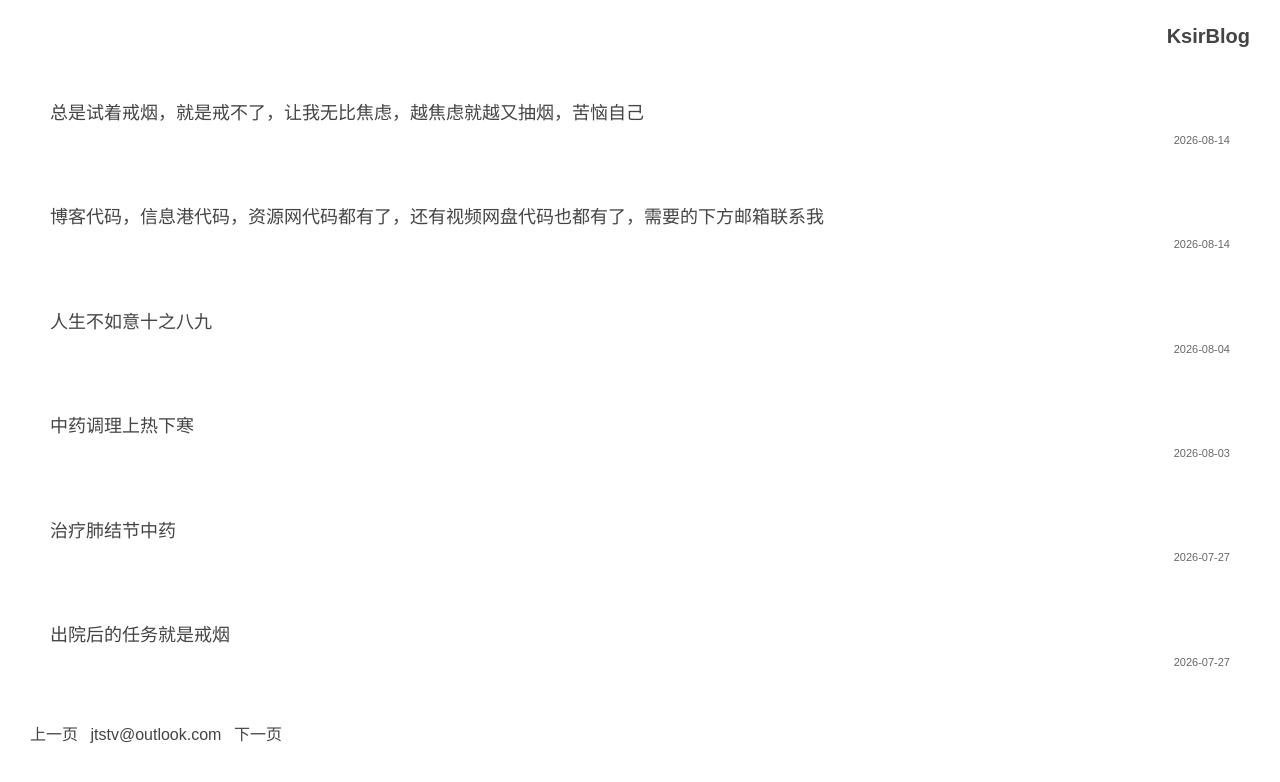
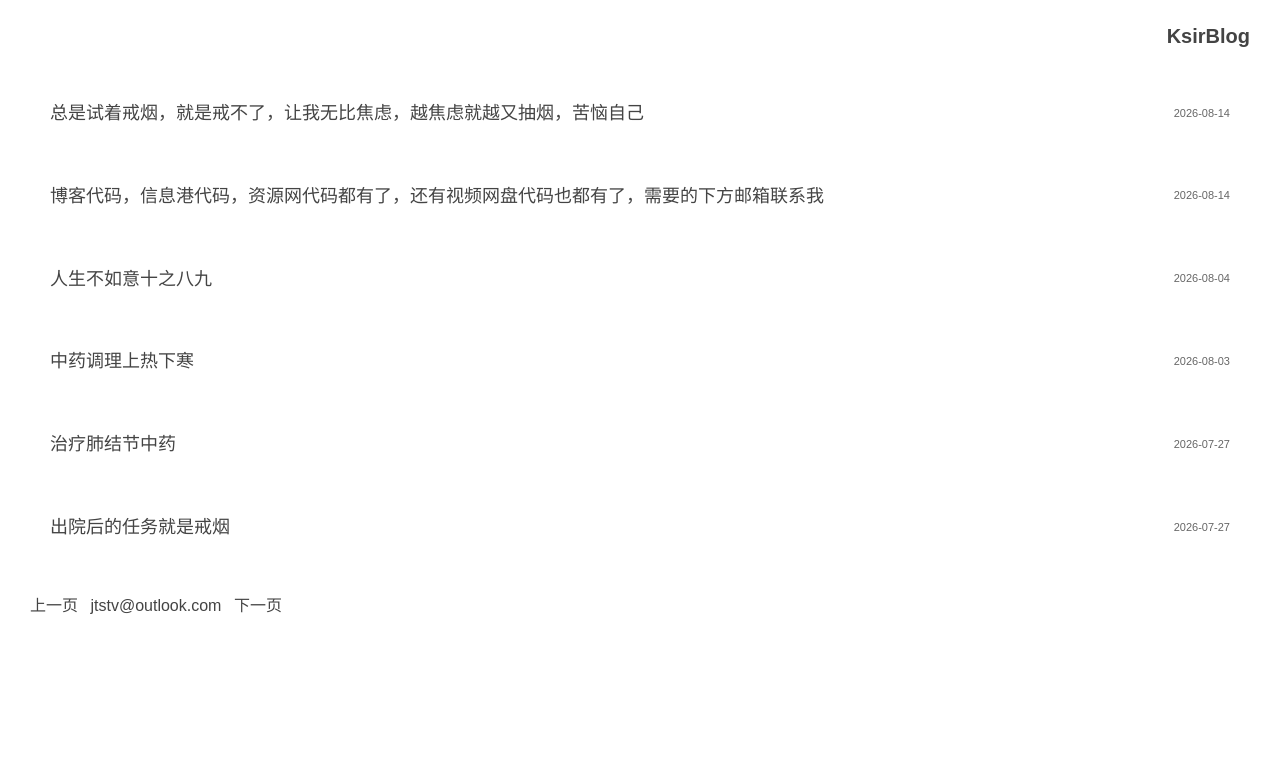
Before and after one commit to JTSTV/Jtstv.github.io, a Jekyll site: the page built from index.html, in a window 1280 px wide. Shown: the top 782 px of the page. Built offline with Jekyll 4.4.1, drawn with Linux system fonts in a browser that asks for light colours; the list of posts is cut into pages by our own code.

Commit message:
更新 index.html

```diff
--- a/index.html
+++ b/index.html
@@ -18,8 +18,9 @@ a{color:#444;text-decoration:none}
 .site-title{margin-bottom:20px;text-align:right;font-size:20px;font-weight:600}
 .post-item{padding:12px 0}
 .post-item a{display:block;padding:15px 20px}
+.post-row{display:flex;justify-content:space-between;align-items:center}
 .post-title-text{font-size:18px}
-.post-date{font-size:11px;color:#666;text-align:right;margin-top:4px}
+.post-date{font-size:11px;color:#666;white-space:nowrap}
 .pagination{margin-top:24px}
 .pagination a,.pagination span{font-size:16px;color:#444;margin-right:8px}
 @media(max-width:600px){body{padding:15px 20px}.site-title{font-size:18px}.post-item a{padding:12px 15px}.post-title-text{font-size:16px}.post-date{font-size:10px}}
@@ -31,13 +32,17 @@ a{color:#444;text-decoration:none}
 <div class="post-item">
 {%if post.pw%}
 <a class="encrypted-link" data-url="{{post.url | relative_url}}">
-<div class="post-title-text">🔒 {{post.title}}</div>
-<div class="post-date">{{post.date | date:"%Y-%m-%d"}}</div>
+<div class="post-row">
+<span class="post-title-text">🔒 {{post.title}}</span>
+<span class="post-date">{{post.date | date:"%Y-%m-%d"}}</span>
+</div>
 </a>
 {%else%}
 <a href="{{post.url | relative_url}}">
-<div class="post-title-text">{{post.title}}</div>
-<div class="post-date">{{post.date | date:"%Y-%m-%d"}}</div>
+<div class="post-row">
+<span class="post-title-text">{{post.title}}</span>
+<span class="post-date">{{post.date | date:"%Y-%m-%d"}}</span>
+</div>
 </a>
 {%endif%}
 </div>
```
